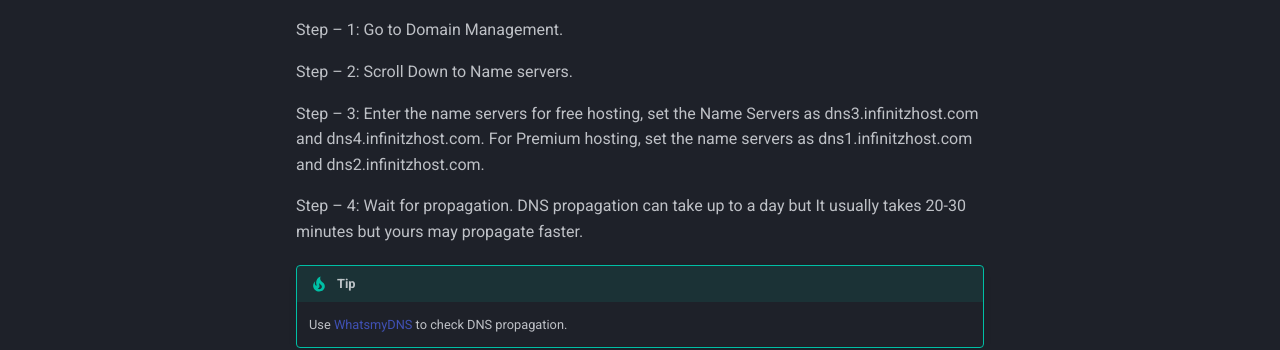
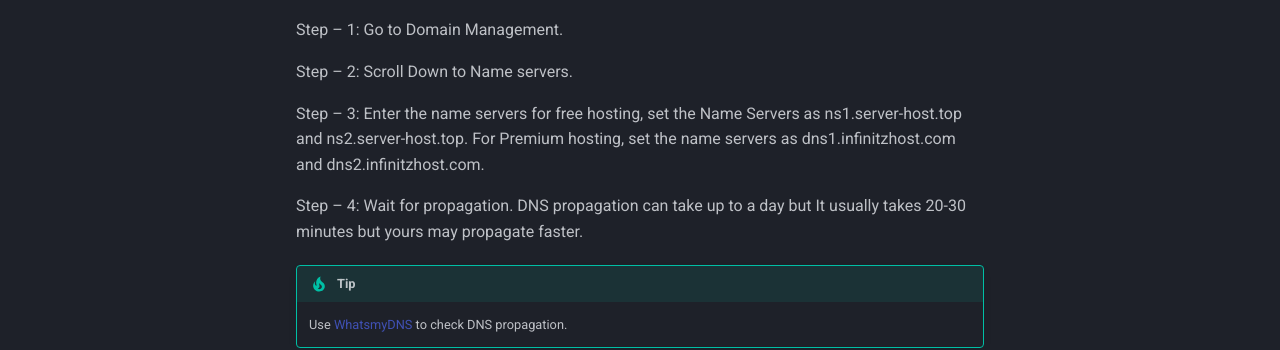
Before and after one commit to InfinitzHost/Knowledgebase, an MkDocs documentation site: the page built from docs/index.md, in a window 1280 px wide. Shown: the part 306-656 px from the top of the page. Built offline with MkDocs 1.6.1 and Material for MkDocs 9.7.7, drawn with Linux system fonts in a browser that asks for light colours; comment, search, counter and statistics services are not loaded.

Commit message:
NS change to DirectAdmin ones.
Is premium hosting using same server as free? If yes, i'll remake changes later.

```diff
--- a/docs/index.md
+++ b/docs/index.md
@@ -9,7 +9,7 @@ Step – 1: Go to Domain Management.
 
 Step – 2: Scroll Down to Name servers.
 
-Step – 3: Enter the name servers for free hosting, set the Name Servers as dns3.infinitzhost.com and dns4.infinitzhost.com. For Premium hosting, set the name servers as dns1.infinitzhost.com and dns2.infinitzhost.com.
+Step – 3: Enter the name servers for free hosting, set the Name Servers as ns1.server-host.top and ns2.server-host.top. For Premium hosting, set the name servers as dns1.infinitzhost.com and dns2.infinitzhost.com.
 
 Step – 4: Wait for propagation. DNS propagation can take up to a day but It usually takes 20-30 minutes but yours may propagate faster.
 
```
